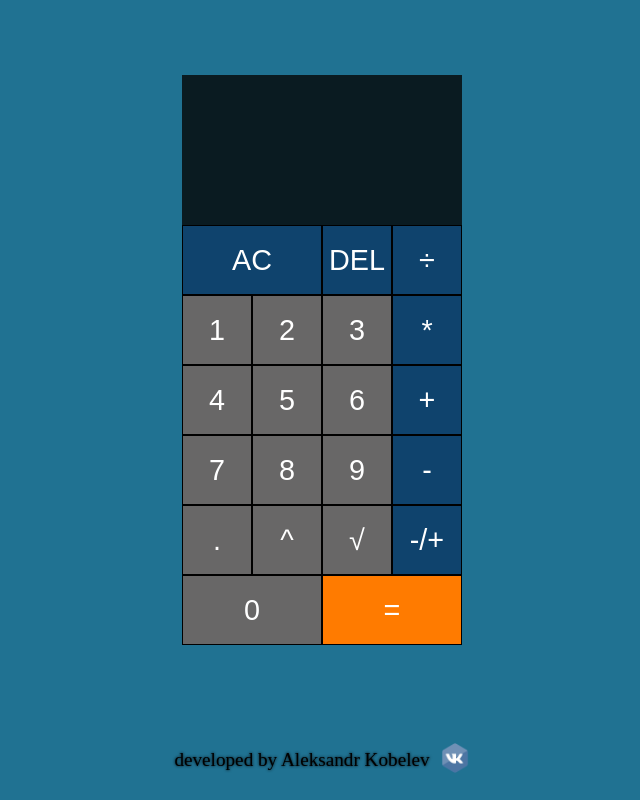
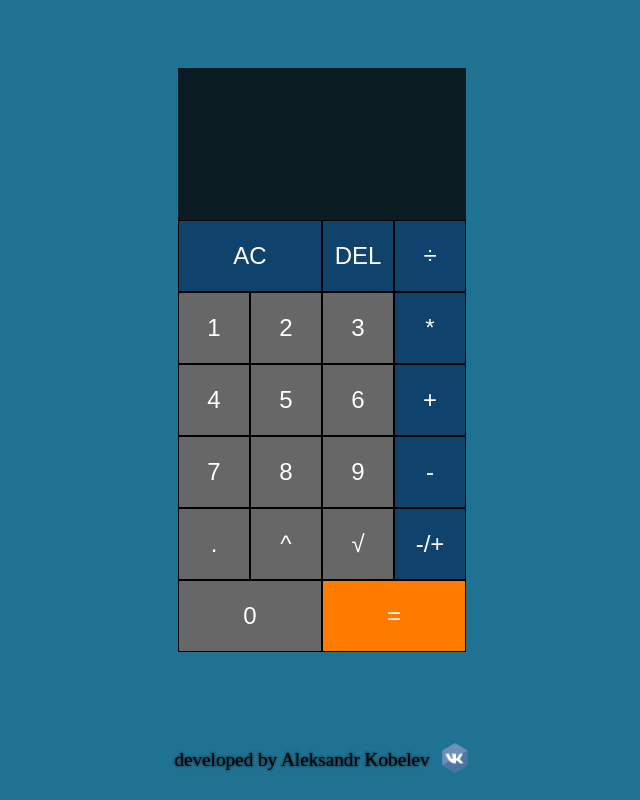
Before and after one commit to SanKob/projects, a plain HTML site: page calculator/index.html in a window 1280 px wide. Shown: the whole page, without its empty margins (318-958 px from the left). Drawn offline with Linux system fonts and the light colour scheme.

Commit message:
fix: change sizes

```diff
--- a/calculator/style.css
+++ b/calculator/style.css
@@ -20,8 +20,8 @@ body {
     display: grid;
     align-content: center;
     justify-content: center;
-    grid-template-columns: repeat(4, 70px);
-    grid-template-rows: minmax(150px, auto) repeat(6, 70px);
+    grid-template-columns: repeat(4, 9vh);
+    grid-template-rows: minmax(19vh, auto) repeat(6, 9vh);
     border-radius: 5px;
 }
 
@@ -39,18 +39,18 @@ body {
 
 .previous-operand {
     color: #beb8b8;
-    font-size: 1.8rem;
+    font-size: 3vh;
 }
 
 .current-operand {
     color: #fff;
-    font-size: 2.5rem;
+    font-size: 5vh;
 }
 
 button {
     outline: none;
     cursor: pointer;
-    font-size: 1.8rem;
+    font-size: 3vh;
     border: 1px solid #000;
     background-color: #686767;
     color: #fff;
```
